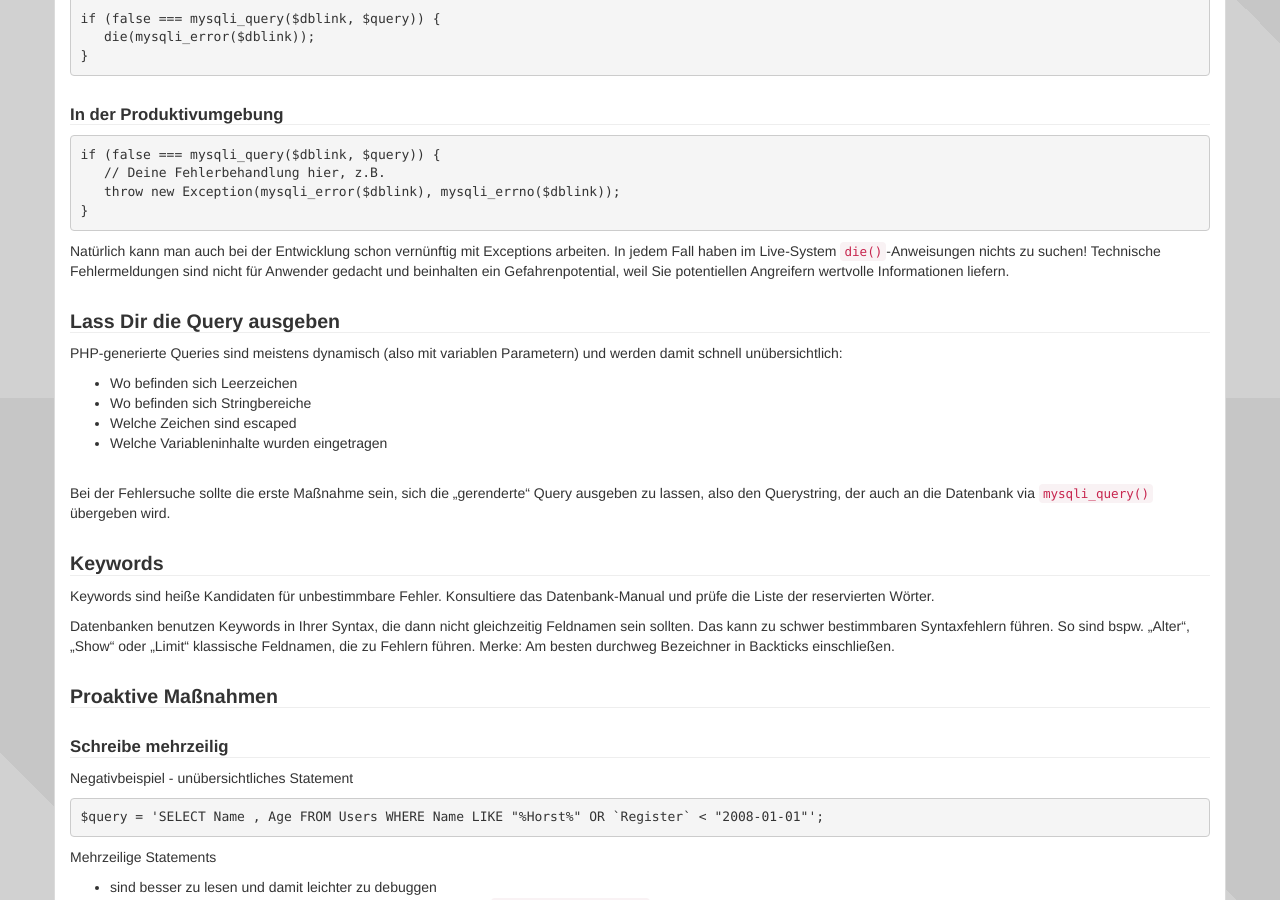
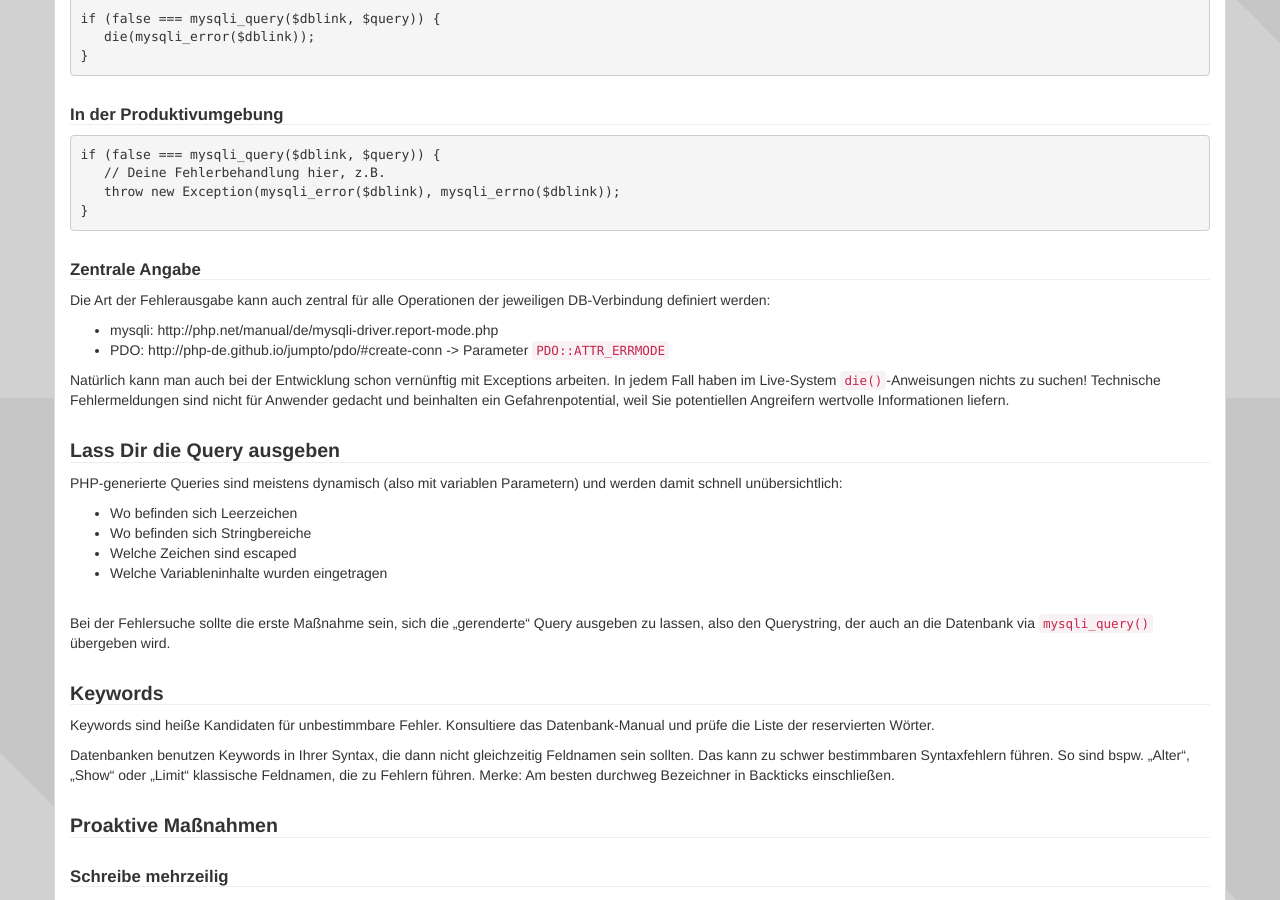
Before and after one commit to php-de/php-de.github.io, a Jekyll site: the page built from debugging/16_sql.md, in a window 1280 px wide and 900 px high, scrolled down 502 px. Built offline with Jekyll 4.4.1, drawn with Linux system fonts in a browser that asks for light colours; nearby versions of some CDN libraries.

Commit message:
Update 16_sql.md

```diff
--- a/debugging/16_sql.md
+++ b/debugging/16_sql.md
@@ -51,8 +51,8 @@ inhalt:
 ### [Lass Dir Fehler ausgeben](#lass-dir-fehler-ausgeben)
 {: #lass-dir-fehler-ausgeben}
 
-#### [In der Entwicklungsumgebung](#in-der-entwicklungsumgebung)
-{: #in-der-entwicklungsumgebung}
+#### [In der Entwicklungsumgebung](#entwicklungsumgebung)
+{: #entwicklungsumgebung}
 
 ~~~ php
 mysqli_query($dblink, $query) or die(mysqli_error($dblink));
@@ -65,8 +65,8 @@ if (false === mysqli_query($dblink, $query)) {
 ~~~
 
 
-#### [In der Produktivumgebung](#in-der-produktivumgebung)
-{: #in-der-produktivumgebung}
+#### [In der Produktivumgebung](#produktivumgebung)
+{: #produktivumgebung}
 
 ~~~ php
 if (false === mysqli_query($dblink, $query)) {
@@ -75,7 +75,16 @@ if (false === mysqli_query($dblink, $query)) {
 }
 ~~~
 
+#### [Zentrale Angabe](#zentral)
+{: #zentral}
+
+Die Art der Fehlerausgabe kann auch zentral für alle Operationen der jeweiligen DB-Verbindung definiert werden:
+
+- mysqli: http://php.net/manual/de/mysqli-driver.report-mode.php
+- PDO: http://php-de.github.io/jumpto/pdo/#create-conn -> Parameter `PDO::ATTR_ERRMODE`
+
 Natürlich kann man auch bei der Entwicklung schon vernünftig mit Exceptions arbeiten. In jedem Fall haben im Live-System `die()`-Anweisungen nichts zu suchen! Technische Fehlermeldungen sind nicht für Anwender gedacht und beinhalten ein Gefahrenpotential, weil Sie potentiellen Angreifern wertvolle Informationen liefern.
+
 
 ### [Lass Dir die Query ausgeben](#lass-dir-die-query-ausgeben)
 {: #lass-dir-die-query-ausgeben}
```
